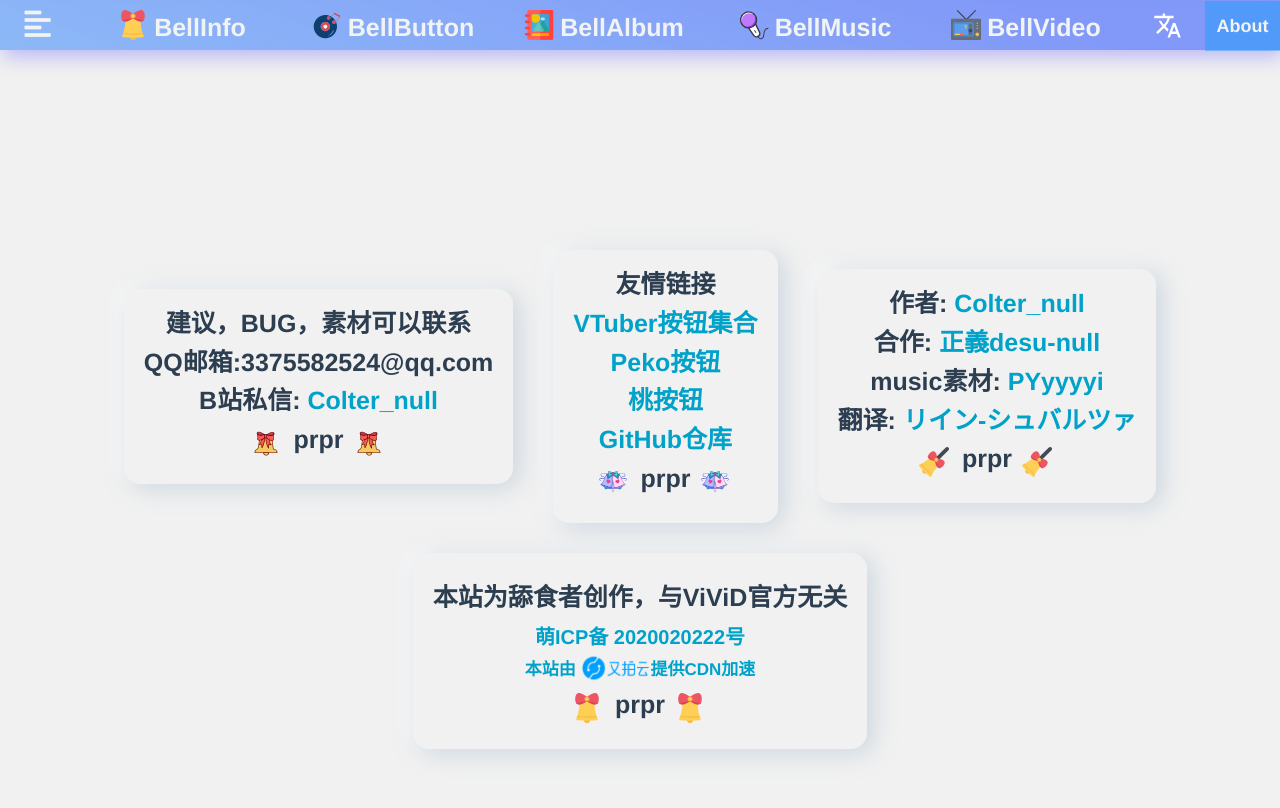
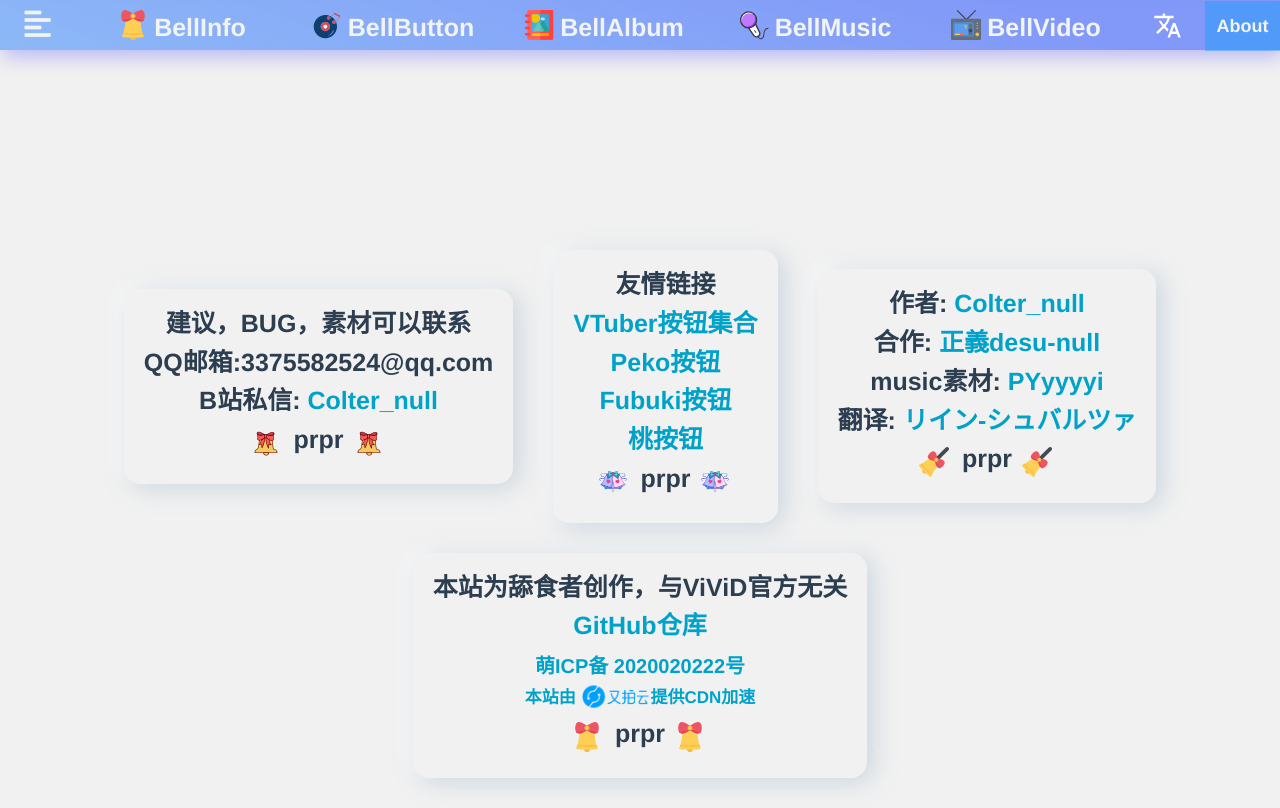
Before and after one commit to Colter23/BellButton, a Vue app: page /about in a window 1280 px wide. Built offline with nearby package versions, Linux system fonts and the light colour scheme.

Commit message:
更新友链

```diff
--- a/src/i18n/config/ja.json
+++ b/src/i18n/config/ja.json
@@ -29,6 +29,7 @@
     "copyright": "このプロジェクトはファンによるもので、ViViD公式は一切関係ありません",
     "link": "リンク",
     "vtbbtn": "VTuberの音声ボタンコレクション",
+    "fbkbtn": "Fubukiボタン",
     "pekobtn": "Pekoボタン",
     "peachbtn": "桃ボタン"
   }
--- a/src/i18n/config/zh.json
+++ b/src/i18n/config/zh.json
@@ -29,6 +29,7 @@
     "copyright": "本站为舔食者创作，与ViViD官方无关",
     "link": "友情链接",
     "vtbbtn": "VTuber按钮集合",
+    "fbkbtn": "Fubuki按钮",
     "pekobtn": "Peko按钮",
     "peachbtn": "桃按钮"
   }
--- a/src/views/about/About.vue
+++ b/src/views/about/About.vue
@@ -33,13 +33,13 @@
 				</a>
 			</p>
 			<p>
-				<a href="https://sepeach.com/" target="_blank" style="color: #00a2ca">
-					{{$t("about.peachbtn")}}
+				<a href="https://fubuki.moe/" target="_blank" style="color: #00a2ca">
+					{{$t("about.fbkbtn")}}
 				</a>
 			</p>
 			<p>
-				<a href="https://github.com/Colter23/BellButton" target="_blank" style="color: #00a2ca">
-					GitHub仓库
+				<a href="https://sepeach.com/" target="_blank" style="color: #00a2ca">
+					{{$t("about.peachbtn")}}
 				</a>
 			</p>
 			<p>
@@ -88,8 +88,12 @@
 		</div>
 
 		<div class="text-box">
+			<p>{{$t("about.copyright")}}</p>
 			<p>
-			<p>{{$t("about.copyright")}}</p>
+				<a href="https://github.com/Colter23/BellButton" target="_blank" style="color: #00a2ca">
+					GitHub仓库
+				</a>
+			</p>
 			<a href="https://icp.gov.moe" target="_blank" style="font-size: 20px;color: #00a2ca">萌ICP备 </a><a href="https://icp.gov.moe/?keyword=2020020222" target="_blank" style="font-size: 20px;color: #00a2ca"> 2020020222号</a>
 			<p>
 				<a href="https://www.upyun.com/?utm_source=lianmeng&utm_medium=referral" target="_blank" style="font-size: 17px;color: #00a2ca">本站由 <img style="width: 70px; margin-bottom: -11px" src="../../../public/img/又拍云_logo.png" alt="">提供CDN加速</a>
```
